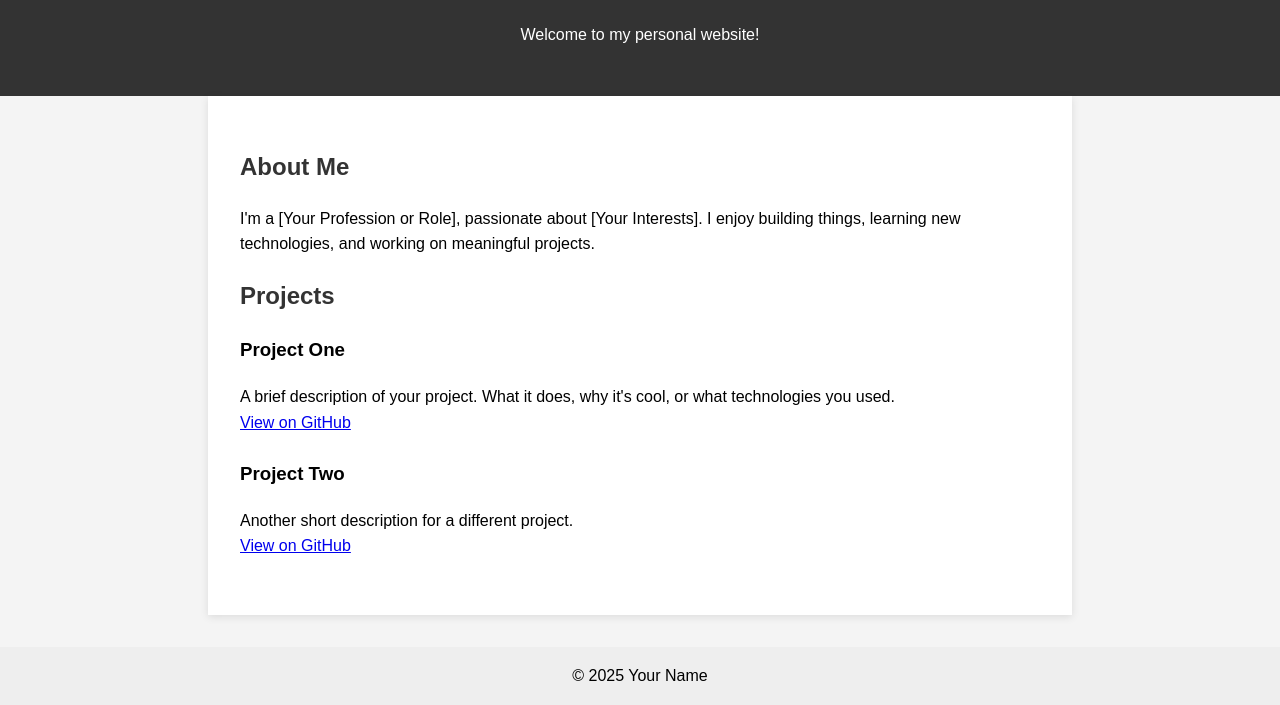
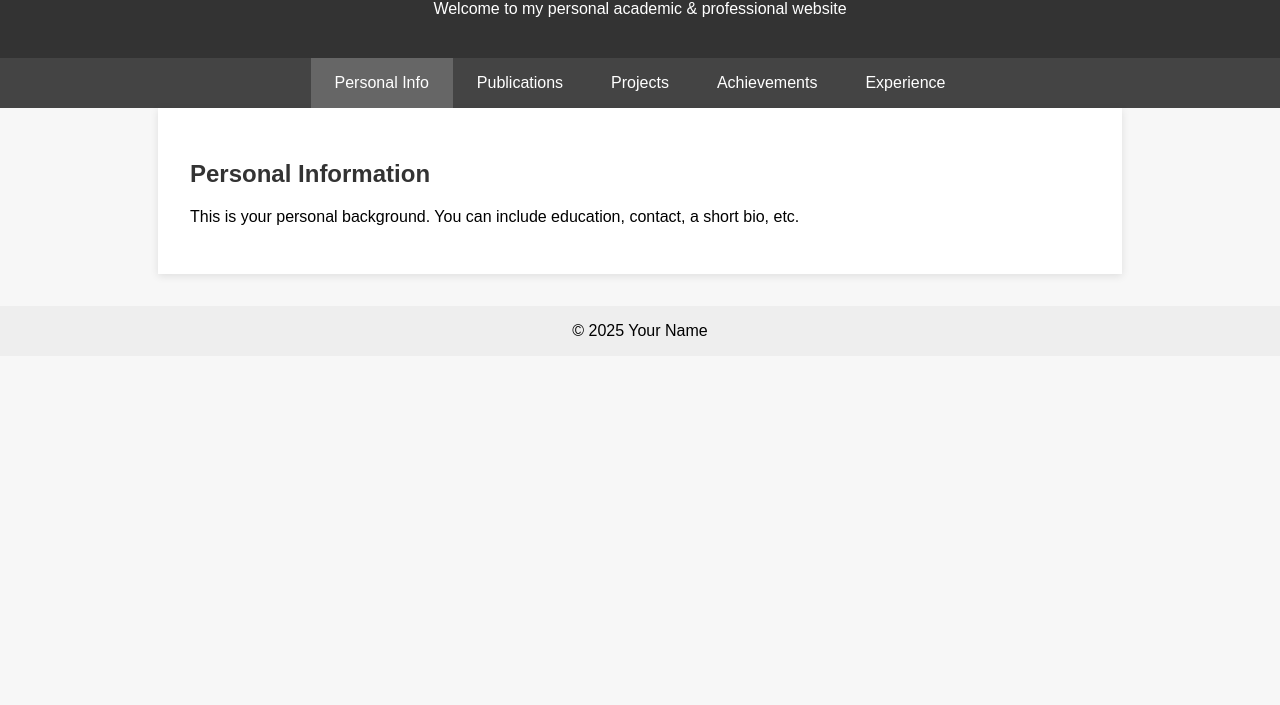
Before and after one commit to dasn1/dasn1.github.io, a plain HTML site: page index.html in a window 1280 px wide. Shown: the part 104-809 px from the top of the page. Drawn offline with Linux system fonts and the light colour scheme.

Commit message:
Update index.html

```diff
--- a/index.html
+++ b/index.html
@@ -3,34 +3,59 @@
 <head>
   <meta charset="UTF-8" />
   <meta name="viewport" content="width=device-width, initial-scale=1.0"/>
-  <title>Niloy Das | Personal Website</title>
+  <title>Your Name | Personal Website</title>
   <style>
     body {
       font-family: Arial, sans-serif;
-      line-height: 1.6;
+      background: #f7f7f7;
       margin: 0;
       padding: 0;
-      background-color: #f4f4f4;
     }
+
     header {
       background-color: #333;
       color: #fff;
-      padding: 2rem;
+      padding: 1.5rem;
       text-align: center;
     }
-    main {
+
+    nav {
+      background-color: #444;
+      display: flex;
+      justify-content: center;
+    }
+
+    nav button {
+      background: none;
+      border: none;
+      color: #fff;
+      padding: 1rem 1.5rem;
+      cursor: pointer;
+      font-size: 1rem;
+      transition: background 0.3s ease;
+    }
+
+    nav button:hover, nav button.active {
+      background-color: #666;
+    }
+
+    .tab-content {
+      display: none;
+      max-width: 900px;
+      margin: auto;
+      background: #fff;
       padding: 2rem;
-      max-width: 800px;
-      margin: auto;
-      background: white;
       box-shadow: 0 2px 8px rgba(0,0,0,0.1);
     }
-    h1, h2 {
+
+    .tab-content.active {
+      display: block;
+    }
+
+    h2 {
       color: #333;
     }
-    .project {
-      margin-bottom: 1.5rem;
-    }
+
     footer {
       text-align: center;
       padding: 1rem;
@@ -42,45 +67,68 @@
 <body>
 
   <header>
-    <h1>Name</h1>
-    <p>Welcome to my personal website!</p>
+    <h1>Your Name</h1>
+    <p>Welcome to my personal academic & professional website</p>
   </header>
 
-  <main>
-    <section id="about">
-      <h2>About Me</h2>
-      <p>
-        I'm a [Your Profession or Role], passionate about [Your Interests].
-        I enjoy building things, learning new technologies, and working on meaningful projects.
-      </p>
-    </section>
+  <nav>
+    <button class="tab-button active" onclick="showTab('personal')">Personal Info</button>
+    <button class="tab-button" onclick="showTab('publications')">Publications</button>
+    <button class="tab-button" onclick="showTab('projects')">Projects</button>
+    <button class="tab-button" onclick="showTab('achievements')">Achievements</button>
+    <button class="tab-button" onclick="showTab('experience')">Experience</button>
+  </nav>
 
-    <section id="projects">
-      <h2>Projects</h2>
+  <section id="personal" class="tab-content active">
+    <h2>Personal Information</h2>
+    <p>This is your personal background. You can include education, contact, a short bio, etc.</p>
+  </section>
 
-      <div class="project">
-        <h3>Project One</h3>
-        <p>
-          A brief description of your project. What it does, why it's cool, or what technologies you used.
-          <br/>
-          <a href="https://github.com/yourusername/project1" target="_blank">View on GitHub</a>
-        </p>
-      </div>
+  <section id="publications" class="tab-content">
+    <h2>Publications</h2>
+    <ul>
+      <li>Author1, Author2. "Title of Paper." *Journal Name*, 2024.</li>
+      <li>Author1, Author2. "Title of Another Paper." *Conference Name*, 2023.</li>
+    </ul>
+  </section>
 
-      <div class="project">
-        <h3>Project Two</h3>
-        <p>
-          Another short description for a different project.
-          <br/>
-          <a href="https://github.com/yourusername/project2" target="_blank">View on GitHub</a>
-        </p>
-      </div>
-    </section>
-  </main>
+  <section id="projects" class="tab-content">
+    <h2>Projects</h2>
+    <p>Details about your major projects with GitHub links or descriptions.</p>
+  </section>
+
+  <section id="achievements" class="tab-content">
+    <h2>Achievements</h2>
+    <ul>
+      <li>Award or scholarship</li>
+      <li>Competition winner</li>
+      <li>Key milestone or recognition</li>
+    </ul>
+  </section>
+
+  <section id="experience" class="tab-content">
+    <h2>Professional Experience</h2>
+    <ul>
+      <li><strong>Job Title</strong>, Company Name (Year–Year)</li>
+      <li><strong>Internship</strong>, Organization (Year)</li>
+    </ul>
+  </section>
 
   <footer>
     &copy; 2025 Your Name
   </footer>
 
+  <script>
+    function showTab(tabId) {
+      const tabs = document.querySelectorAll('.tab-content');
+      const buttons = document.querySelectorAll('.tab-button');
+      tabs.forEach(tab => tab.classList.remove('active'));
+      buttons.forEach(btn => btn.classList.remove('active'));
+
+      document.getElementById(tabId).classList.add('active');
+      event.target.classList.add('active');
+    }
+  </script>
+
 </body>
 </html>
```
